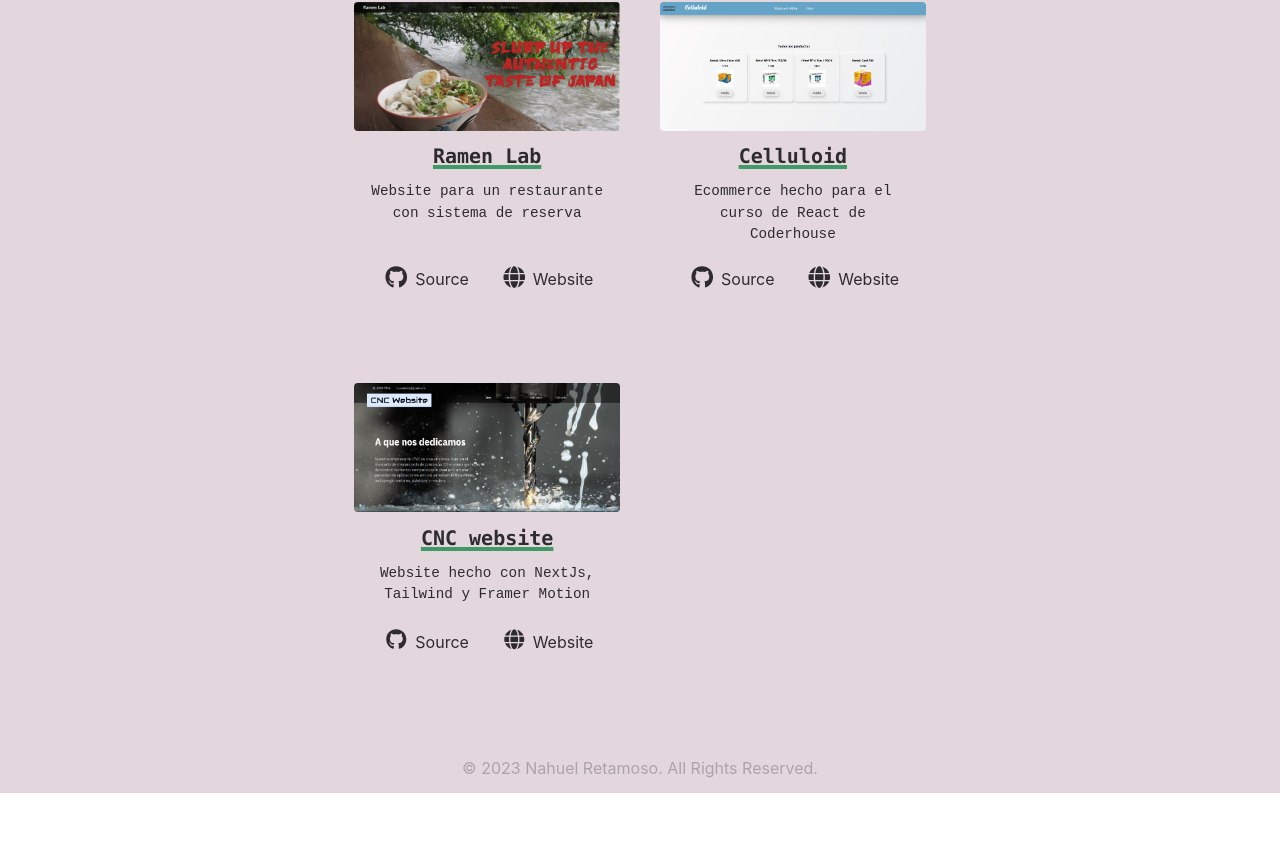
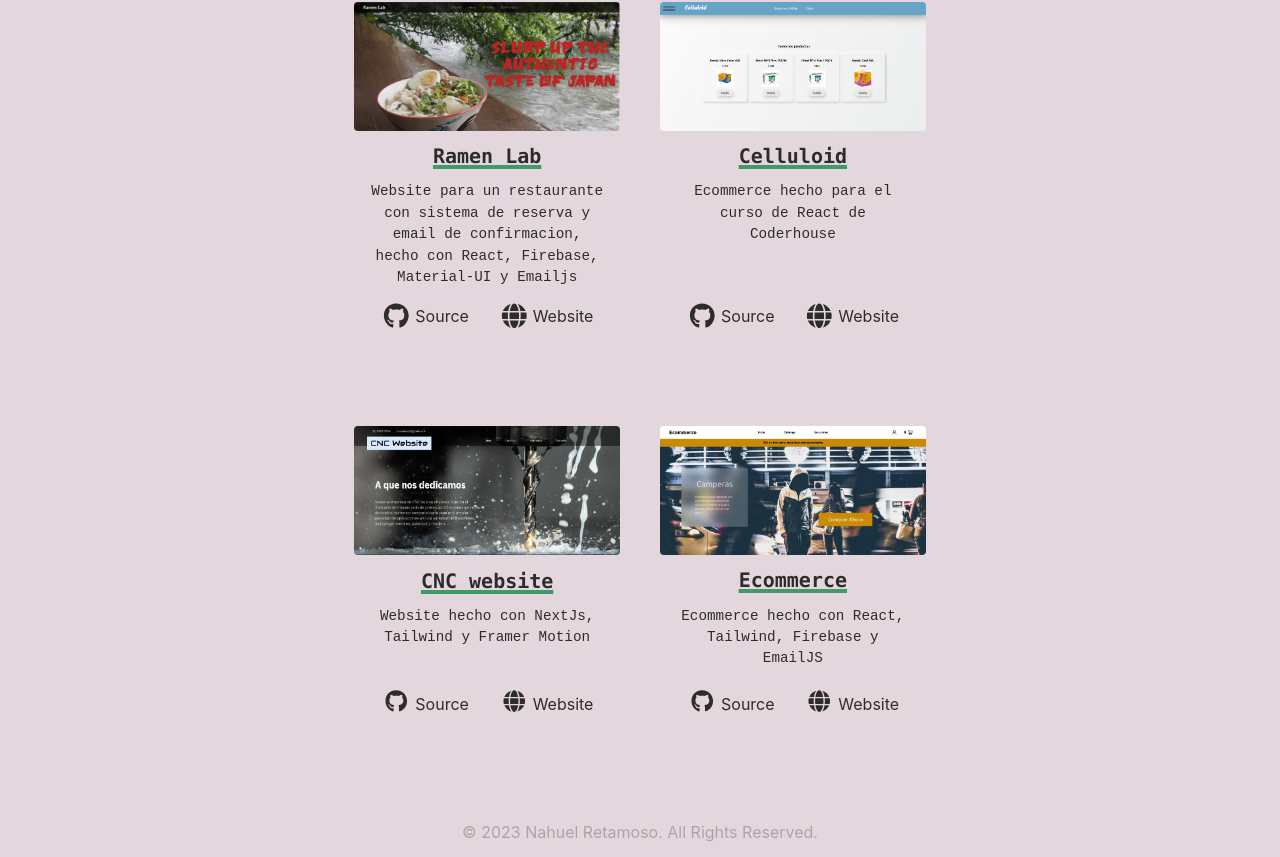
Before and after one commit to nahuel-retamoso/portfolio, a React (Create React App) app: page / in a window 1280 px wide. Shown: the part 1456-2313 px from the top of the page. Before the commit the page ends 2249 px from the top, so only its background shows below. Built offline with nearby package versions, Linux system fonts and the light colour scheme; no server answers.

Commit message:
new project

```diff
--- a/src/components/ProjectContainer.js
+++ b/src/components/ProjectContainer.js
@@ -5,6 +5,7 @@ import movieNotes from "../assets/projects/movie-notes.png"
 import ramenLab from "../assets/projects/ramen-lab.png"
 import ecommerce from "../assets/projects/ecommerce.png"
 import cncWebsite from "../assets/projects/cncwebsite.png"
+import ecommerceRopa from "../assets/projects/ecommerce-ropa.png"
 
 const ProjectContainer = () => {
 
@@ -20,11 +21,13 @@ const ProjectContainer = () => {
 
                 <Project title='Movie Notes' description='Te permite crear notas y comentarios sobre películas y series, y agregar etiquetas para una fácil búsqueda en el futuro. ' source='https://github.com/nahuel-retamoso/MovieNotes' website='https://movie-notes.vercel.app/signin' image={movieNotes} />
 
-                <Project title='Ramen Lab' description='Website para un restaurante con sistema de reserva' source='https://github.com/nahuel-retamoso/ramen-lab' website='https://ramen-lab.vercel.app/' image={ramenLab} />
+                <Project title='Ramen Lab' description='Website para un restaurante con sistema de reserva y email de confirmacion, hecho con React, Firebase, Material-UI y Emailjs' source='https://github.com/nahuel-retamoso/ramen-lab' website='https://ramen-lab.vercel.app/' image={ramenLab} />
 
                 <Project title='Celluloid' description='Ecommerce hecho para el curso de React de Coderhouse' source='https://github.com/nahuel-retamoso/celluloid-retamoso' website='https://celluloid-ecommerce.vercel.app' image={ecommerce} />
 
                 <Project title='CNC website' description='Website hecho con NextJs, Tailwind y Framer Motion' source='https://github.com/nahuel-retamoso/CNCWebsite' website='https://cnc-website.vercel.app/' image={cncWebsite} />
+
+                <Project title='Ecommerce' description='Ecommerce hecho con React, Tailwind, Firebase y EmailJS' source='https://github.com/nahuel-retamoso/Ecommerce' website='https://ecommerce-kappa-wine.vercel.app/' image={ecommerceRopa} />
 
             </Grid>
         </Flex>
```
Also changed, not shown: src/assets/projects/ecommerce-ropa.png (added).
